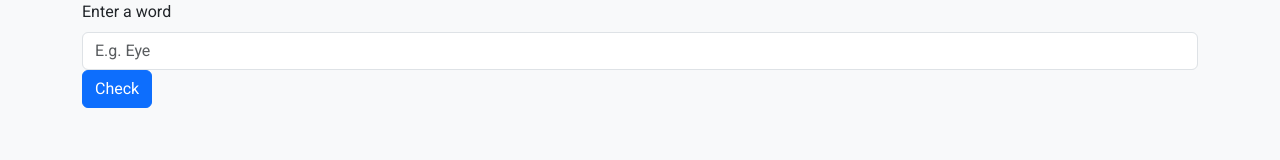
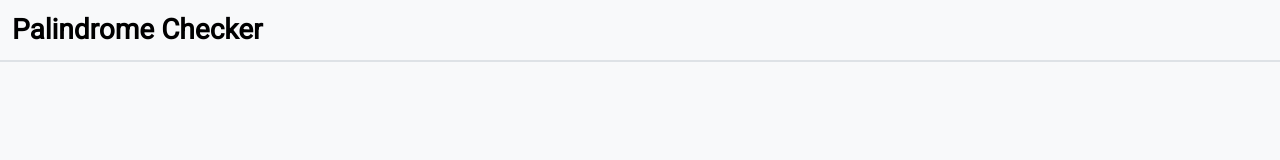
Before and after one commit to GDA0/palindrome-checker, a plain HTML site: page index.html in a window 1280 px wide. Drawn offline with nearby package versions, Linux system fonts and the light colour scheme.

Commit message:
Work on header section

```diff
--- a/index.html
+++ b/index.html
@@ -3,7 +3,7 @@
 	<head>
 		<meta charset="UTF-8" />
 		<meta name="viewport" content="width=device-width, initial-scale=1.0" />
-		<title>Document</title>
+		<title>Palindrome Checker</title>
 
 		<!-- Favicons -->
 		<link
@@ -43,24 +43,16 @@
 		<link rel="stylesheet" href="style.css" />
 	</head>
 	<body class="bg-light">
-		<header></header>
-		<main>
-			<form action="">
-				<div class="container">
-					<div class="form-label">Enter a word</div>
-					<input
-						class="form-control"
-						type="text"
-						id="text-input"
-						placeholder="E.g. Eye"
-					/>
-					<button class="btn btn-primary" id="check-btn" type="submit">
-						Check
-					</button>
-					<p id="result"></p>
+		<header>
+			<nav class="navbar bg-body-tertiary border-bottom border-2">
+				<div class="container-fluid">
+					<span class="navbar-brand mb-0 h1 fw-bold fs-3">
+						Palindrome Checker
+					</span>
 				</div>
-			</form>
-		</main>
+			</nav>
+		</header>
+		<main></main>
 		<footer></footer>
 
 		<!-- Bootstrap JS -->
```
Also changed, not shown: assets/favicons/about.txt (added), assets/favicons/android-chrome-192x192.png (added), assets/favicons/android-chrome-512x512.png (added), assets/favicons/apple-touch-icon.png (added), assets/favicons/favicon-16x16.png (added), assets/favicons/favicon-32x32.png (added), assets/favicons/favicon.ico (added), assets/favicons/site.webmanifest (added).
